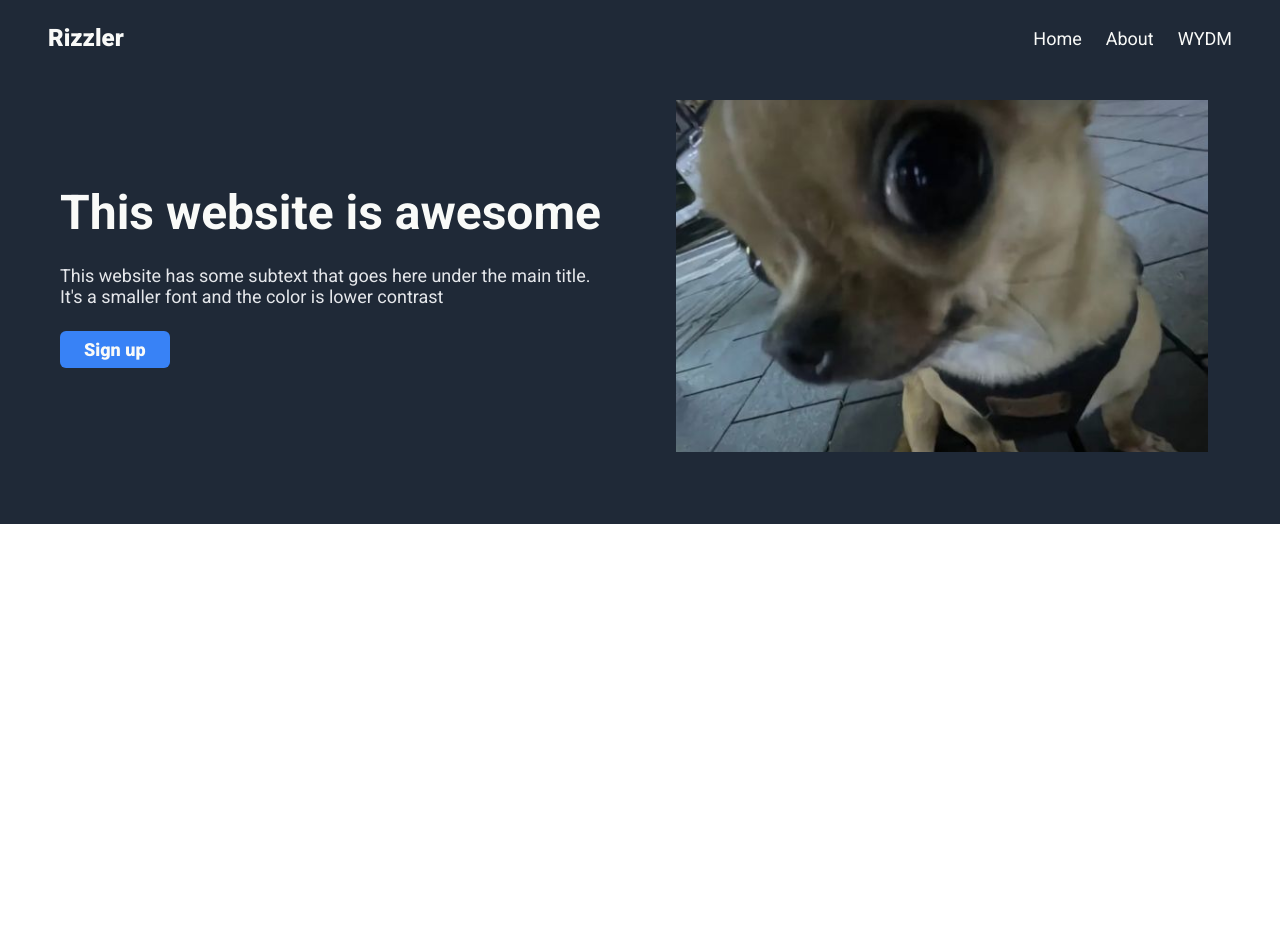
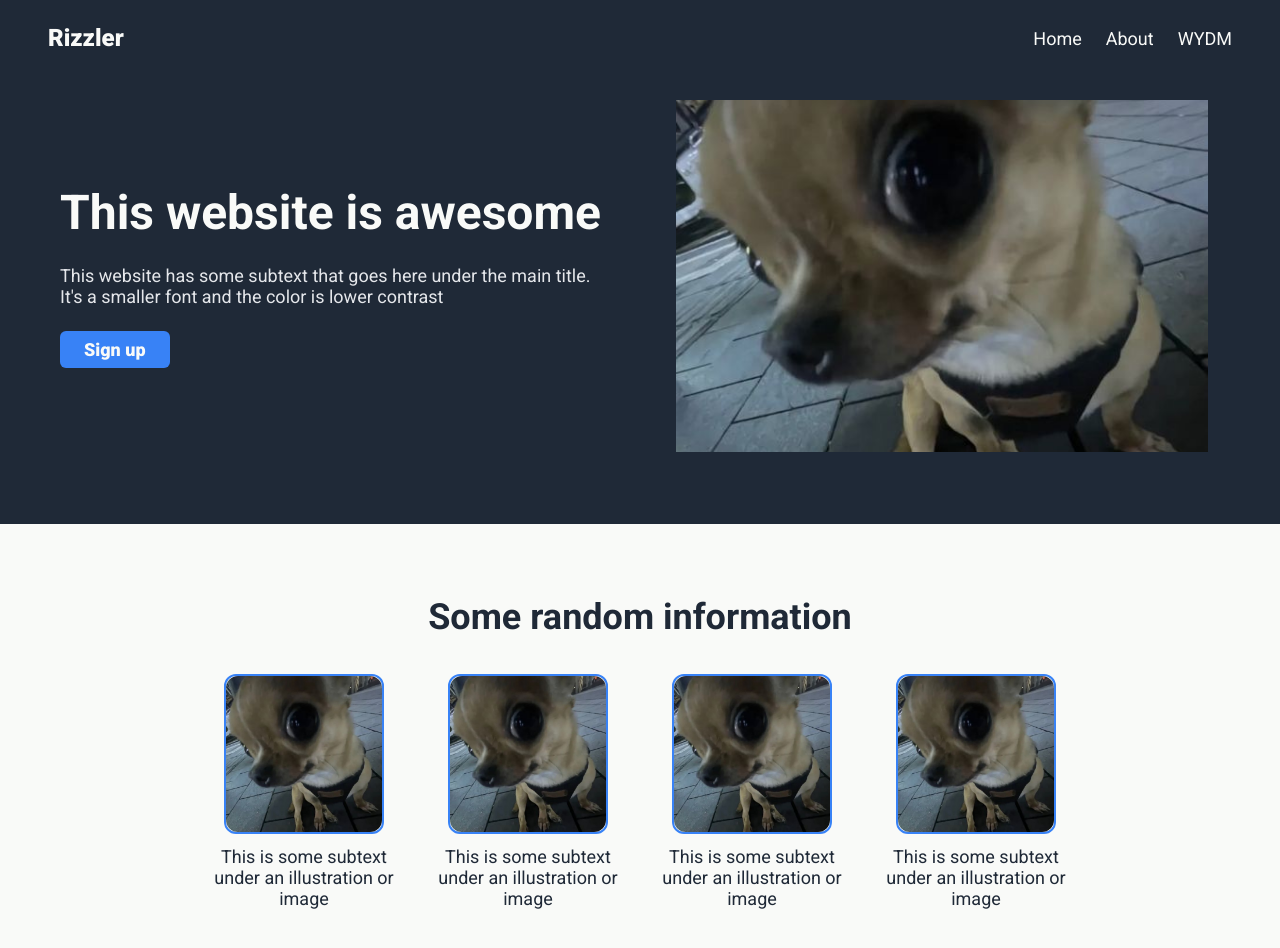
Before and after one commit to moshcat/experimental-landing, a plain HTML site: page index.html in a window 1280 px wide. Before the commit the page ends 800 px from the top, so only its background shows below. Drawn offline with Linux system fonts and the light colour scheme.

Commit message:
Adding information section with styling.

```diff
--- a/index.html
+++ b/index.html
@@ -25,7 +25,35 @@
             <img src="images/main-img.jpg" alt="">
         </div>
     </main>
-    <section class="information"></section>
+    <section class="container information">
+        <h1>Some random information</h1>
+        <div class="info__wrapper">
+            <div class="info__item">
+                <div class="info__image">
+                    <img src="images/main-img.jpg" alt="Dogo">
+                </div>
+                <p>This is some subtext under an illustration or image </p>
+            </div>
+            <div class="info__item">
+                <div class="info__image">
+                    <img src="images/main-img.jpg" alt="Dogo">
+                </div>
+                <p>This is some subtext under an illustration or image </p>
+            </div>
+            <div class="info__item">
+                <div class="info__image">
+                    <img src="images/main-img.jpg" alt="Dogo">
+                </div>
+                <p>This is some subtext under an illustration or image </p>
+            </div>
+            <div class="info__item">
+                <div class="info__image">
+                    <img src="images/main-img.jpg" alt="Dogo">
+                </div>
+                <p>This is some subtext under an illustration or image </p>
+            </div>
+        </div>
+    </section>
     <section class="quote"></section>
     <section class="cta"></section>
     <footer></footer>
--- a/style.css
+++ b/style.css
@@ -118,3 +118,61 @@ main {
     height: 100%;
     object-fit: cover;
 }
+
+/* MAIN END */
+
+
+/* INFORMATION */
+.information {
+    display: flex;
+    justify-content: center;
+    align-items: center;
+    flex-direction: column;
+    background-color: var(--white);
+    padding: 48px;
+    padding-bottom: 90px;
+    gap: 12px;
+}
+
+.information h1 {
+    color: var(--dark);
+    padding: 24px;
+    font-size: var(--secondary-size);
+}
+
+.information p {
+    color: var(--dark);
+    font-size: var(--hero-text);
+}
+
+.info__wrapper {
+    display: flex;
+    flex-direction: row;
+    justify-content: space-between;
+    gap: 24px;
+}
+
+.info__item{
+    display: flex;
+    flex-direction: column;
+    align-items: center;
+    /* padding: 24px; */
+    width: 200px;
+    gap: 12px;
+    text-align: center;
+}
+
+
+.info__image {
+    width: 160px;
+    height: 160px;
+    border: 2px solid var(--blue);
+    border-radius: 12px;
+}
+
+.info__image img {
+    width: 100%;
+    height: 100%;
+    object-fit: cover;
+    border-radius: 12px;
+}
```
